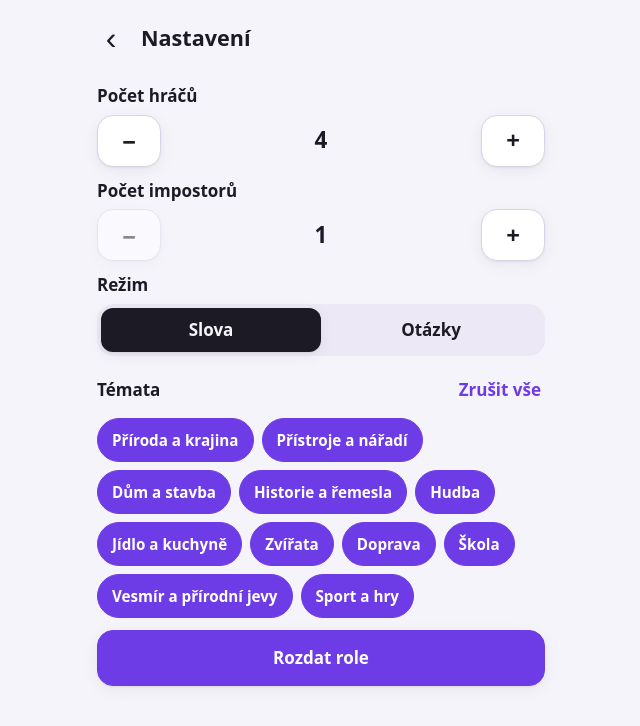
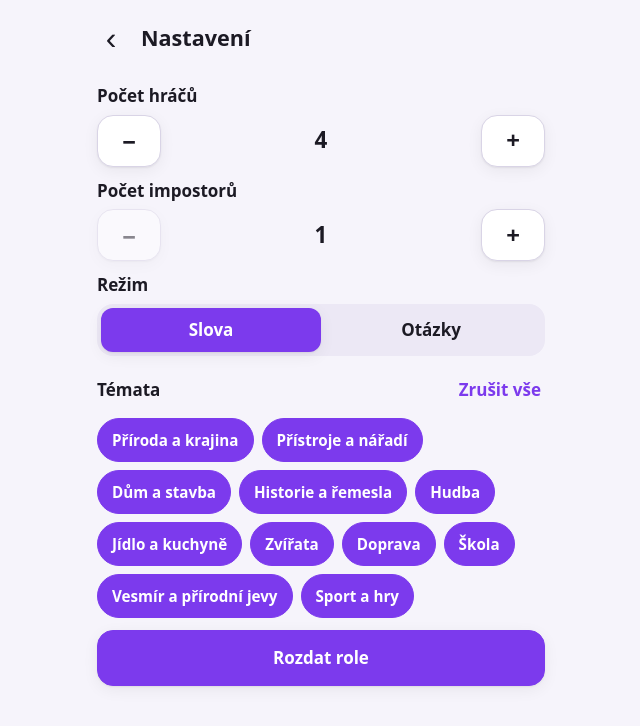
Before and after one commit to vojta-win1/mistryimpostor, a website with bundled scripts: page index.html in a window 1280 px wide. Both pictures are taken after a click on the button "Hrát na jednom telefonu". Shown: the whole page, without its empty margins (319-959 px from the left). Built offline with nearby package versions, Linux system fonts and the light colour scheme.

Commit message:
1b/1: barevný systém – slova fialová, otázky oranžová, impostor červená
Tokeny v :root pro světlé i tmavé téma, --accent se přepíná přes body[data-mode].

Co-Authored-By: Claude Opus 5 <noreply@anthropic.com>

```diff
--- a/src/local/local.js
+++ b/src/local/local.js
@@ -56,6 +56,7 @@ async function renderSetup() {
     return;
   }
 
+  document.body.dataset.mode = settings.mode;
   const allThemes = content.words.map((t) => t.theme);
   const selected = new Set((settings.themes ?? allThemes).filter((t) => allThemes.includes(t)));
   const noThemes = settings.mode === 'words' && selected.size === 0;
@@ -124,6 +125,7 @@ async function nextRound() {
 
 function deal(content) {
   game = dealRound(game, content);
+  document.body.dataset.mode = game.round.mode;
   seat = 0;
   renderPass();
 }
@@ -177,13 +179,13 @@ function roleCard(role, mode) {
     );
   }
   if (mode === 'words') {
-    return el('div', { class: 'card' },
+    return el('div', { class: 'card role-crew' },
       el('p', { class: 'muted' }, `Téma: ${role.theme}`),
       el('p', { class: 'role-word' }, role.text),
     );
   }
   // Posádka i impostor, který o tom neví, vidí stejně vypadající kartu.
-  return el('div', { class: 'card' },
+  return el('div', { class: 'card role-crew' },
     el('p', { class: 'muted' }, 'Tvoje otázka'),
     el('p', { class: 'role-question' }, role.text),
   );
@@ -214,10 +216,10 @@ function renderResult() {
   render('local-result',
     el('div', { class: 'card role-impostor' }, el('p', { class: 'result-who' }, who)),
     round.mode === 'words'
-      ? el('div', { class: 'card' },
+      ? el('div', { class: 'card role-crew' },
         el('p', { class: 'muted' }, `Téma: ${round.theme}`),
         el('p', { class: 'role-word' }, round.secret))
-      : el('div', { class: 'card stack' },
+      : el('div', { class: 'card role-crew' },
         el('p', { class: 'muted' }, 'Otázka skupiny'),
         el('p', { class: 'role-question' }, round.secret),
         el('p', { class: 'muted' }, 'Otázka impostora'),
--- a/styles/main.css
+++ b/styles/main.css
@@ -5,13 +5,33 @@
   --surface: #ffffff;
   --surface-2: #ece8f5;
   --text: #1c1a24;
-  --muted: #676277;
+  --muted: #625d72;
   --border: #d9d4e6;
-  --accent: #6d3ce6;
-  --accent-text: #ffffff;
-  --danger: #c92a4b;
-  --danger-soft: #fbe3e8;
-  --success: #1e8a5a;
+
+  /* Režim Slova – fialová */
+  --words: #7c3aed;
+  --words-ink: #ffffff;
+  --words-soft: #efe8ff;
+  --words-glow: #b794ff;
+
+  /* Režim Otázky – oranžová */
+  --questions: #c2410c;
+  --questions-ink: #ffffff;
+  --questions-soft: #fff0e3;
+  --questions-glow: #ffa75e;
+
+  /* Impostor – červená */
+  --impostor: #d42a3c;
+  --impostor-ink: #ffffff;
+  --impostor-soft: #fde6e9;
+  --impostor-glow: #ff7a88;
+
+  /* Aktuální režim (přepíná body[data-mode]) */
+  --accent: var(--words);
+  --accent-ink: var(--words-ink);
+  --accent-soft: var(--words-soft);
+  --accent-glow: var(--words-glow);
+  --accent-2-glow: var(--questions-glow);
 
   --radius: 16px;
   --radius-sm: 10px;
@@ -28,15 +48,34 @@
     --surface: #211e2b;
     --surface-2: #2b2738;
     --text: #f0edf7;
-    --muted: #a39db3;
+    --muted: #a8a2b8;
     --border: #3a3549;
-    --accent: #9b76ff;
-    --accent-text: #120d20;
-    --danger: #ff6b86;
-    --danger-soft: #3a1d26;
-    --success: #4fd197;
+
+    --words: #a98bff;
+    --words-ink: #170d33;
+    --words-soft: #2a2242;
+    --words-glow: #6d3ce6;
+
+    --questions: #ff9a4d;
+    --questions-ink: #2b1302;
+    --questions-soft: #3a2616;
+    --questions-glow: #d9580f;
+
+    --impostor: #ff6b78;
+    --impostor-ink: #2d060b;
+    --impostor-soft: #3d1b21;
+    --impostor-glow: #c42236;
+
     --shadow: none;
   }
+}
+
+body[data-mode="questions"] {
+  --accent: var(--questions);
+  --accent-ink: var(--questions-ink);
+  --accent-soft: var(--questions-soft);
+  --accent-glow: var(--questions-glow);
+  --accent-2-glow: var(--words-glow);
 }
 
 *, *::before, *::after { box-sizing: border-box; }
@@ -140,13 +179,13 @@ p { margin: 0; }
 .btn-primary {
   background: var(--accent);
   border-color: var(--accent);
-  color: var(--accent-text);
+  color: var(--accent-ink);
 }
 
-.btn-danger {
-  background: var(--danger);
-  border-color: var(--danger);
-  color: #fff;
+.btn-impostor {
+  background: var(--impostor);
+  border-color: var(--impostor);
+  color: var(--impostor-ink);
 }
 
 .btn-back {
@@ -216,7 +255,7 @@ p { margin: 0; }
 .chip[aria-pressed="true"] {
   border-color: var(--accent);
   background: var(--accent);
-  color: var(--accent-text);
+  color: var(--accent-ink);
   font-weight: 600;
 }
 
@@ -262,8 +301,8 @@ p { margin: 0; }
 }
 
 .segmented button[aria-pressed="true"] {
-  background: var(--text);
-  color: var(--bg);
+  background: var(--accent);
+  color: var(--accent-ink);
   box-shadow: var(--shadow);
 }
 
@@ -299,13 +338,22 @@ p { margin: 0; }
   font-weight: 700;
 }
 
-.role-impostor {
-  border-color: var(--danger);
-  background: var(--danger-soft);
+.role-crew {
+  border-color: var(--accent);
+  background: var(--accent-soft);
 }
 
+.role-crew .role-word, .role-crew .role-question { color: var(--accent); }
+
+.role-impostor {
+  border-color: var(--impostor);
+  background: var(--impostor-soft);
+}
+
+.role-impostor .role-word { color: var(--impostor); }
+
 .warning {
-  color: var(--danger);
+  color: var(--impostor);
   font-weight: 700;
 }
 
@@ -313,7 +361,7 @@ p { margin: 0; }
 
 .pass-title { font-size: 1.8rem; }
 
-.result-who { font-size: 1.4rem; font-weight: 800; color: var(--danger); }
+.result-who { font-size: 1.4rem; font-weight: 800; color: var(--impostor); }
 
 .list-numbered { counter-reset: order; }
 .list-numbered > li { counter-increment: order; font-weight: 600; }
```
Also changed, not shown: docs/milestone-1b.md (+3 -3 lines).
